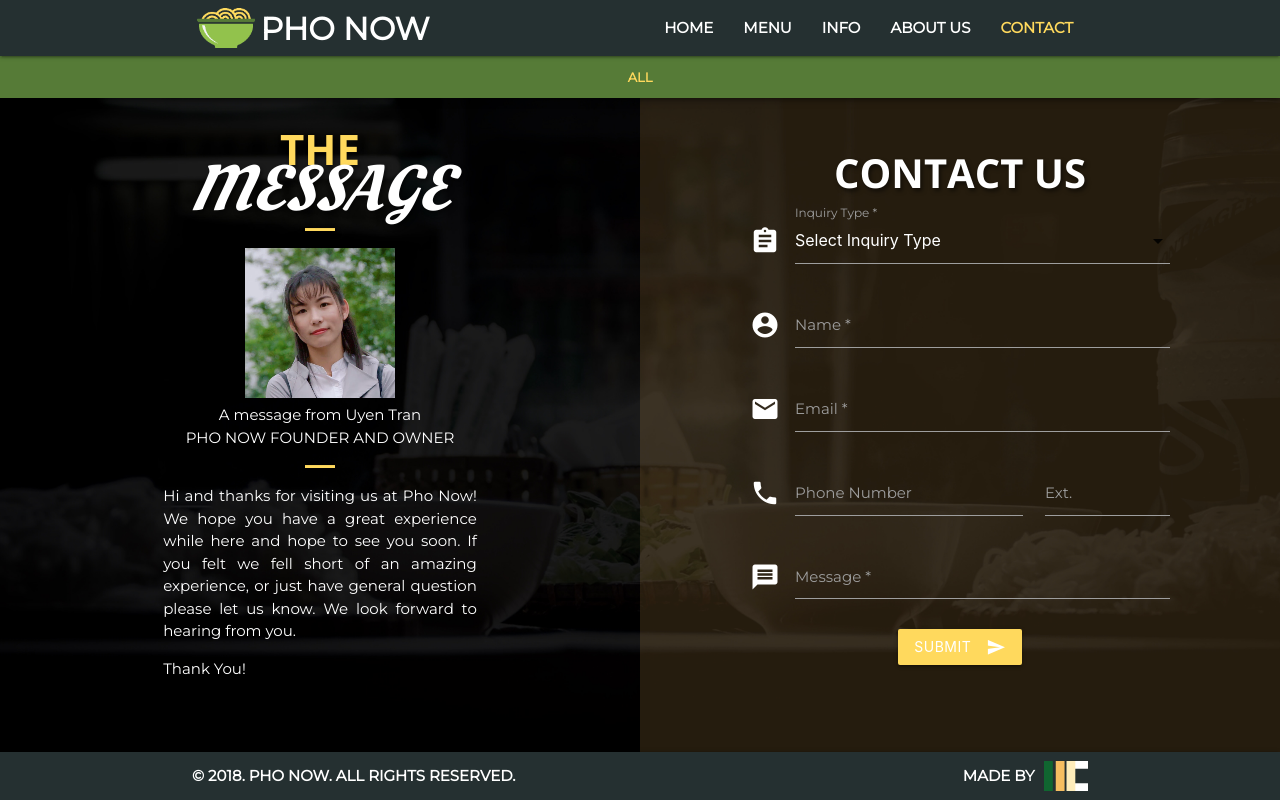
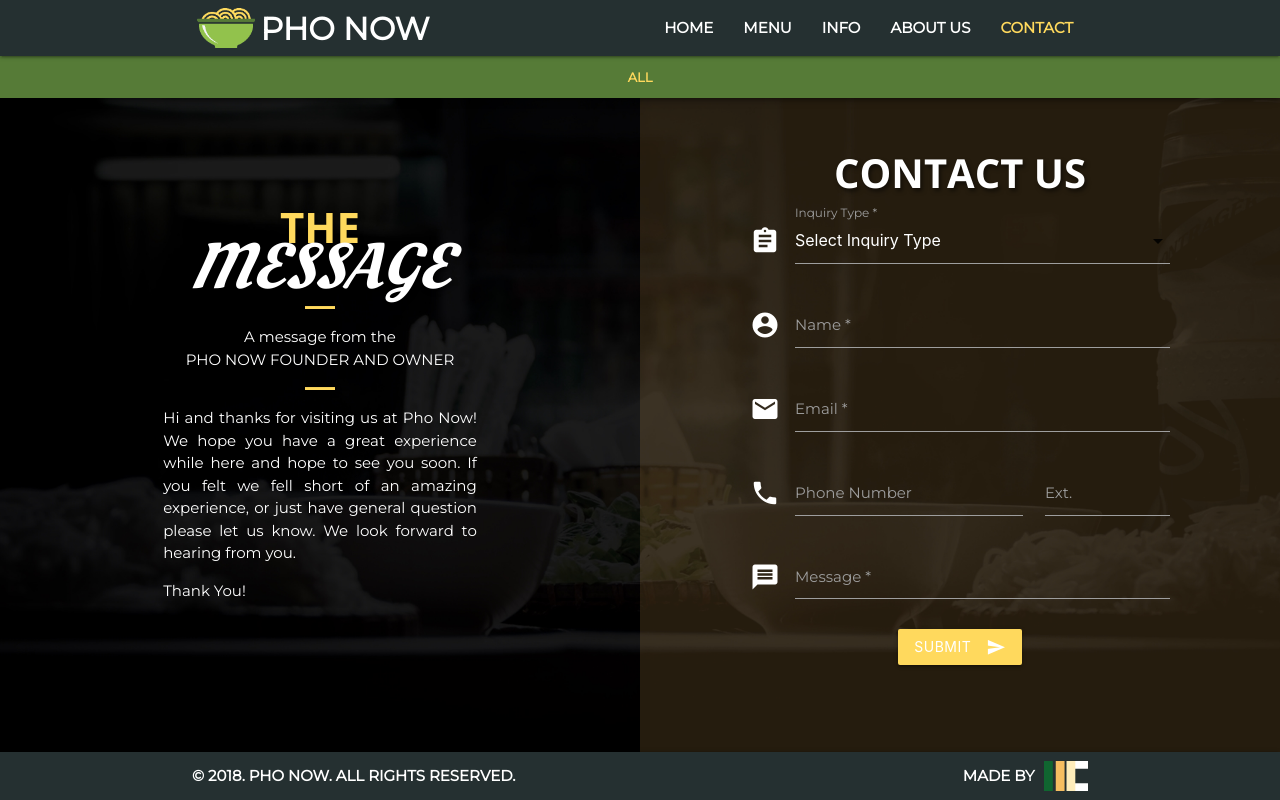
Before and after one commit to RealTayy/phonow-v2, a React (Create React App) app in the folder client/: page /contact in a window 1280 px wide. Built offline with nearby package versions, Linux system fonts and the light colour scheme; a web font is replaced by a local one.

Commit message:
feat: remove contact picture

```diff
--- a/client/src/pages/Contact/Contact.js
+++ b/client/src/pages/Contact/Contact.js
@@ -114,8 +114,8 @@ export class Contact extends Component {
                 <div className="small-divider drop-shadow-1"></div>
                 <ContentBody>
                   <div className="message-intro col s12 center-align">
-                    <div className="intro-picture"><img src={uyen} alt="uyen" /></div>
-                    <div className="intro-header">A message from Uyen Tran</div>
+                    {/* <div className="intro-picture"><img src={uyen} alt="uyen" /></div> */}
+                    <div className="intro-header">A message from the</div>
                     <div className="intro-subheader">PHO NOW FOUNDER AND OWNER</div>
                     <div className="small-divider drop-shadow-1"></div>
                     <div className="intro-body">Hi and thanks for visiting us at Pho Now! We hope you have a great experience while here and hope to see you soon. If you felt we fell short of an amazing experience, or just have general question please let us know. We look forward to hearing from you.</div>
```
